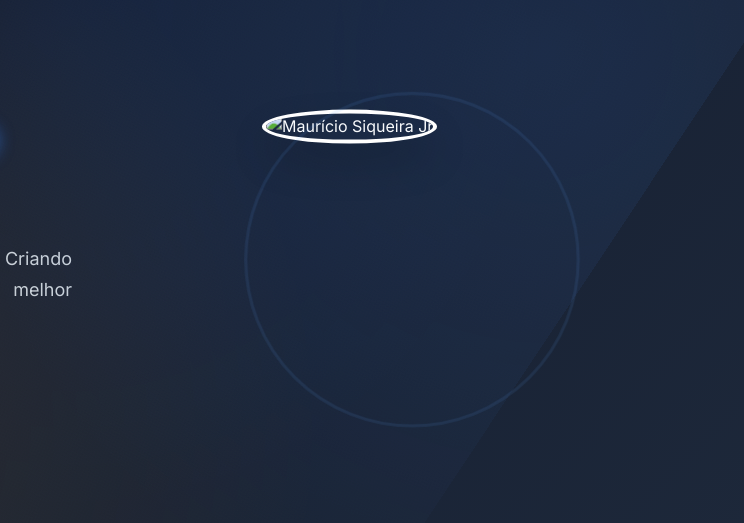
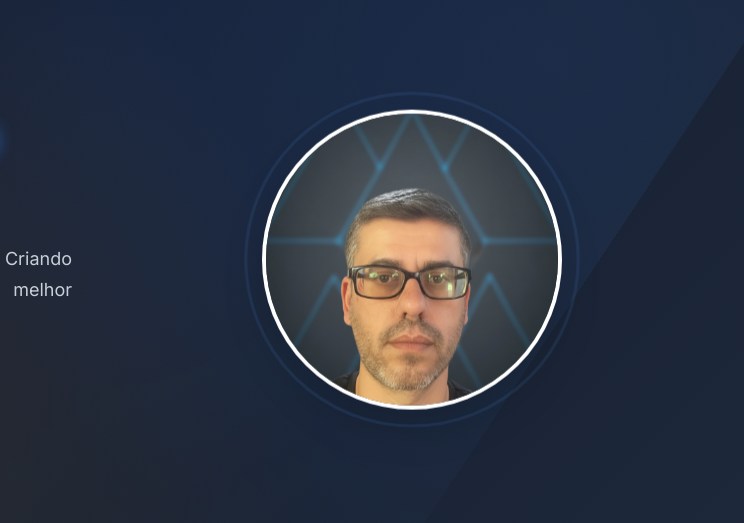
Before and after one commit to mauricioSiqueira5678/Mauricio.AP.Siqueira, a plain HTML site: page index.html in a window 1280 px wide. Shown: the part 132-655 px from the top of the page, 536-1280 px from the left. Drawn offline with Linux system fonts and the light colour scheme.

Commit message:
Update image source path for hero avatar

```diff
--- a/index.html
+++ b/index.html
@@ -192,7 +192,7 @@
                 </div>
                 <div class="hero-image">
                     <div class="hero-avatar floating">
-                        <img src="/mauricio.png" alt="Maurício Siqueira Jr" class="avatar-photo magnetic" />
+                        <img src="./Public/mauricio.png" alt="Maurício Siqueira Jr" class="avatar-photo magnetic" />
                         <div class="avatar-ring"></div>
                     </div>
                 </div>
```
